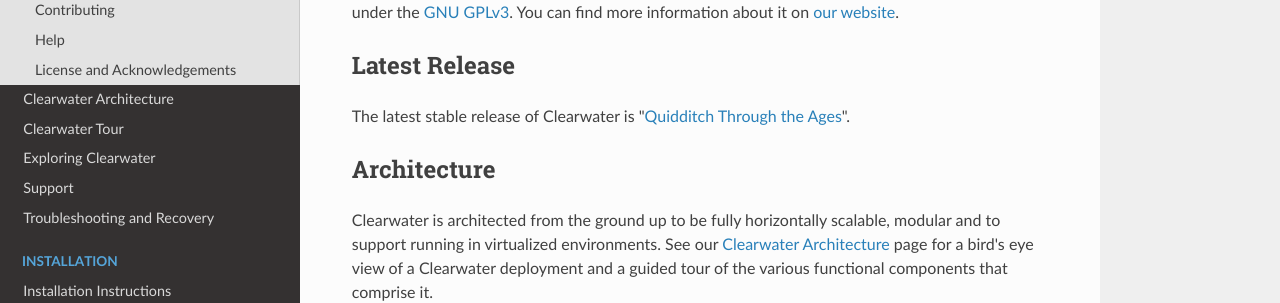
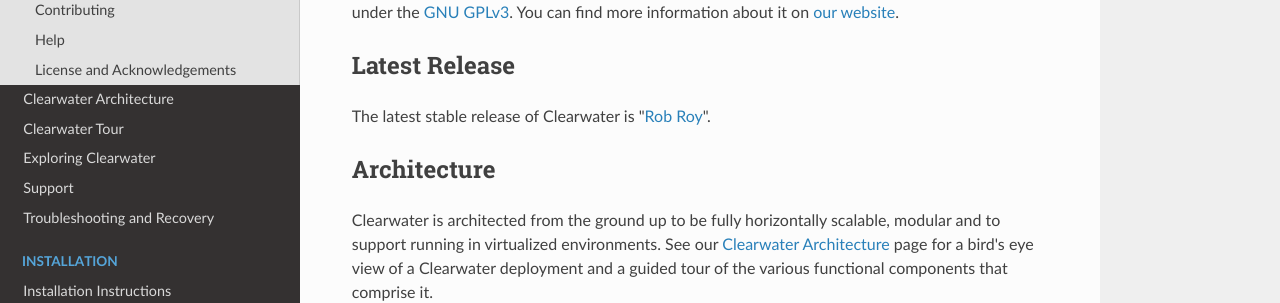
Before and after one commit to Metaswitch/clearwater-readthedocs, an MkDocs documentation site: the page built from docs/index.md, in a window 1280 px wide and 900 px high. Shown: the part 183-486 px from the top of the window. Built offline with MkDocs 1.6.1, drawn with Linux system fonts in a browser that asks for light colours; nearby versions of some CDN libraries; old or Windows-style settings are respelled for this version of MkDocs.

Commit message:
Updated release name

```diff
--- a/docs/index.md
+++ b/docs/index.md
@@ -4,7 +4,7 @@ Project Clearwater is an open-source IMS core, developed by [Metaswitch Networks
 
 ## Latest Release
 
-The latest stable release of Clearwater is "[Quidditch Through the Ages](http://www.goodreads.com/book/show/111450.Quidditch_Through_the_Ages)".
+The latest stable release of Clearwater is "[Rob Roy](http://www.goodreads.com/book/show/543686.Rob_Roy)".
 
 ## Architecture
 
```
